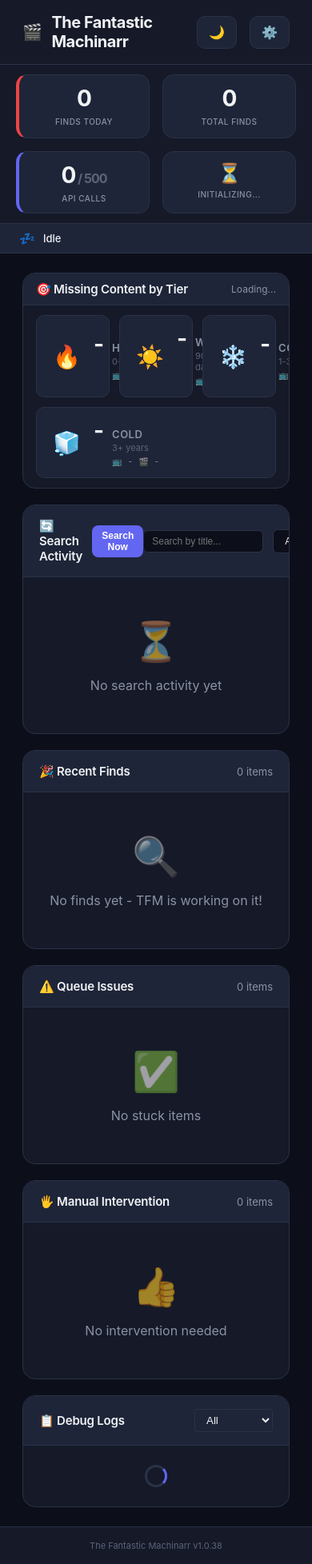
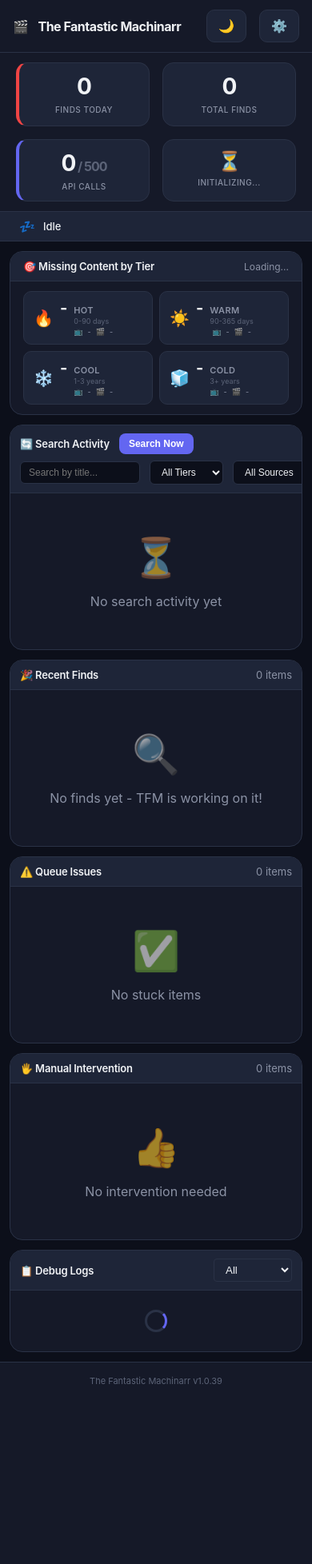
Before and after one commit to egadgetboy/thefantasticmachinarr, a Python web app: template templates/index.html in a window 390 px wide. Shown: the whole page at 80% size. After the commit the page ends 1731 px from the top, so only its background shows below. Run offline with Jinja, Linux system fonts and the light colour scheme; the template is opened without the code that fills it, so the values that code supplies are empty.

Commit message:
v1.0.39 - Light theme fix + mobile responsive layout
Light theme: Sage green background with gray boxes/panels

Mobile (768px):
- Tier boxes in 2x2 grid
- Smaller fonts and padding
- Better text overflow handling
- Scoreboard 2x2 grid
- Wrapped header elements

```diff
--- a/__init__.py
+++ b/__init__.py
@@ -4,7 +4,7 @@ A companion tool for Sonarr and Radarr that resolves stuck items,
 continuously searches for missing content, and provides manual intervention options.
 """
 
-__version__ = "1.0.38"
+__version__ = "1.0.39"
 __app_name__ = "The Fantastic Machinarr"
 
 from .config import Config
--- a/templates/index.html
+++ b/templates/index.html
@@ -419,54 +419,133 @@
         .tiers.tiers-horizontal .tier {
             display: flex;
             align-items: center;
-            gap: 16px;
-            padding: 14px 20px;
+            gap: 12px;
+            padding: 12px 16px;
             border-radius: 10px;
             text-align: left;
         }
         .tiers.tiers-horizontal .tier-emoji {
-            font-size: 28px;
+            font-size: 24px;
             flex-shrink: 0;
         }
         .tiers.tiers-horizontal .tier-info {
             display: flex;
             align-items: baseline;
-            gap: 10px;
+            gap: 8px;
             flex: 1;
+            min-width: 0;
         }
         .tiers.tiers-horizontal .tier-count {
-            font-size: 28px;
+            font-size: 24px;
             font-weight: 700;
             margin: 0;
             line-height: 1;
+            flex-shrink: 0;
         }
         .tiers.tiers-horizontal .tier-labels {
             display: flex;
             flex-direction: column;
-            gap: 2px;
+            gap: 1px;
+            min-width: 0;
+            overflow: hidden;
         }
         .tiers.tiers-horizontal .tier-name {
-            font-size: 13px;
+            font-size: 12px;
             font-weight: 600;
             text-transform: uppercase;
-            letter-spacing: 0.5px;
+            letter-spacing: 0.3px;
         }
         .tiers.tiers-horizontal .tier-desc {
-            font-size: 11px;
+            font-size: 10px;
             margin-top: 0;
             color: var(--text3);
+            white-space: nowrap;
         }
         .tiers.tiers-horizontal .tier-breakdown {
-            font-size: 10px;
+            font-size: 9px;
             color: var(--text2);
-            margin-top: 2px;
+            margin-top: 1px;
             display: flex;
-            gap: 8px;
+            gap: 6px;
             border: none;
             padding: 0;
         }
         .tiers.tiers-horizontal .tier-breakdown span {
             display: inline;
+        }
+
+        /* Mobile: 2x2 grid for tiers */
+        @media (max-width: 768px) {
+            .tiers.tiers-horizontal {
+                display: grid;
+                grid-template-columns: 1fr 1fr;
+                gap: 8px;
+            }
+            .tiers.tiers-horizontal .tier {
+                padding: 10px 12px;
+                gap: 8px;
+            }
+            .tiers.tiers-horizontal .tier-emoji {
+                font-size: 20px;
+            }
+            .tiers.tiers-horizontal .tier-count {
+                font-size: 20px;
+            }
+            .tiers.tiers-horizontal .tier-name {
+                font-size: 11px;
+            }
+            .tiers.tiers-horizontal .tier-desc {
+                font-size: 9px;
+            }
+            .scoreboard {
+                grid-template-columns: 1fr 1fr;
+                gap: 10px;
+                padding: 12px;
+            }
+            .score-card {
+                padding: 12px;
+            }
+            .score-num {
+                font-size: 28px;
+            }
+            .score-label {
+                font-size: 9px;
+            }
+            header {
+                padding: 12px 16px;
+                flex-wrap: wrap;
+                gap: 8px;
+            }
+            .logo {
+                font-size: 16px;
+            }
+            .status-dots {
+                gap: 6px;
+                flex-wrap: wrap;
+            }
+            .dot {
+                font-size: 11px;
+                padding: 4px 8px;
+            }
+            main {
+                padding: 12px;
+                gap: 12px;
+            }
+            .panel-head {
+                padding: 10px 12px;
+                flex-wrap: wrap;
+                gap: 8px;
+            }
+            .panel-title {
+                font-size: 13px;
+            }
+            .panel-body {
+                padding: 12px;
+            }
+            .activity-bar {
+                padding: 8px 12px;
+                font-size: 12px;
+            }
         }
 
         /* Lifecycle states */
@@ -2439,6 +2518,6 @@
             setInterval(loadLogs, 30000);
         }, 5000);
     </script>
-    <div class="version-footer">The Fantastic Machinarr v1.0.38</div>
+    <div class="version-footer">The Fantastic Machinarr v1.0.39</div>
 </body>
 </html>
--- a/templates/setup.html
+++ b/templates/setup.html
@@ -576,7 +576,7 @@
         <button class="btn btn-sec" id="backBtn" onclick="back()" disabled>Back</button>
         <button class="btn btn-pri" id="nextBtn" onclick="next()">Next</button>
     </div>
-    <div class="version-footer">The Fantastic Machinarr v1.0.38</div>
+    <div class="version-footer">The Fantastic Machinarr v1.0.39</div>
 </div>
 <script>
 // Theme management
```
Also changed, not shown: other parts of templates/index.html (+15 -15 lines).
